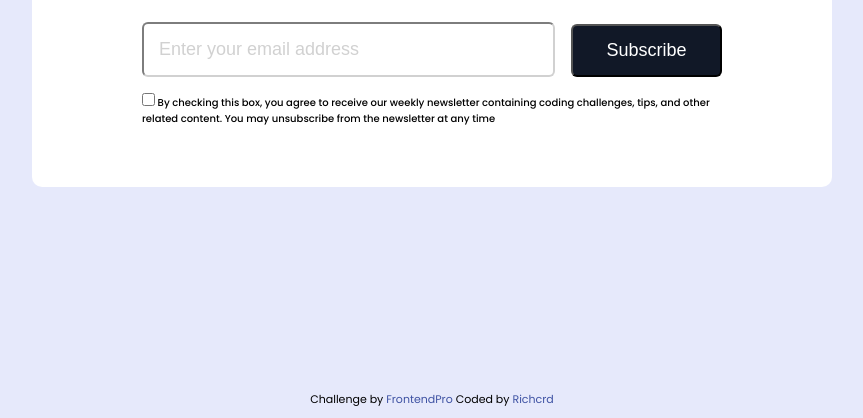
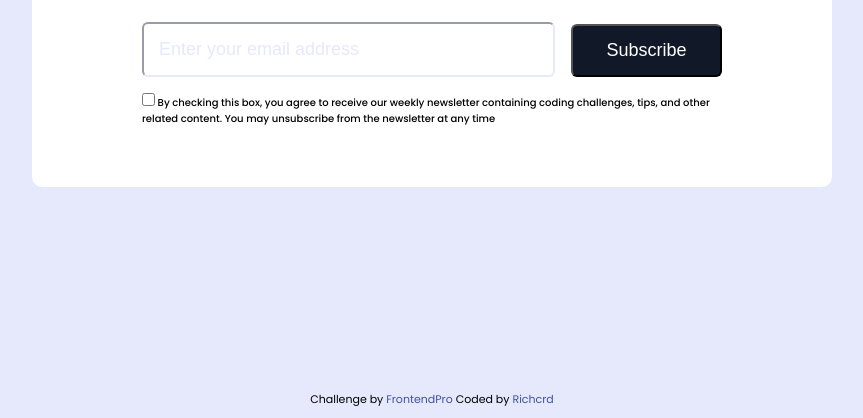
Before and after one commit to richcrd/newsletter_card, a plain HTML site: page index.html in a window 1280 px wide. Shown: the part 382-800 px from the top of the page, without its empty margins (208-1071 px from the left). Drawn offline with Linux system fonts and the light colour scheme.

Commit message:
Minor bugs fixed

```diff
--- a/src/style.css
+++ b/src/style.css
@@ -63,11 +63,11 @@ form {
   padding: 15px;
   font-size: 18px;
   border-radius: 6px;
-  border-color: rgb(209, 209, 209);
+  border-color: #E6E9FB;
 }
 
 #email::placeholder {
-  color: rgb(209, 209, 209);
+  color: #E6E9FB;
 }
 
 button {
```
Also changed, not shown: 1 other file.
